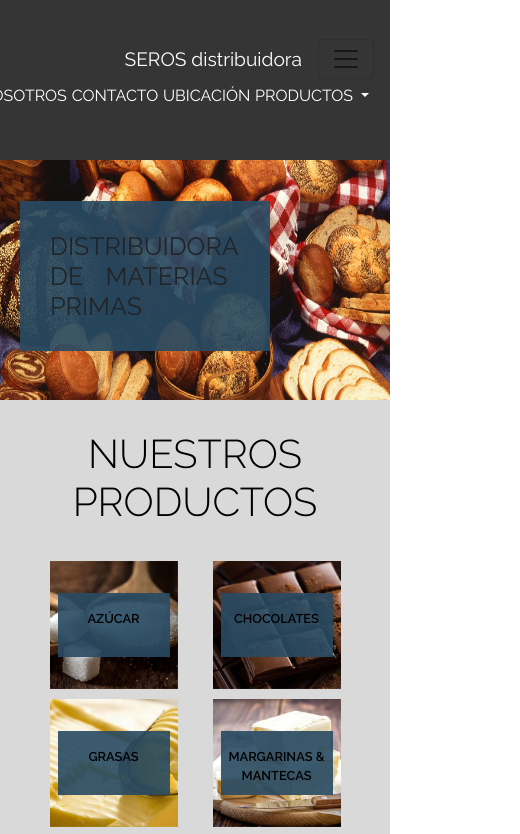
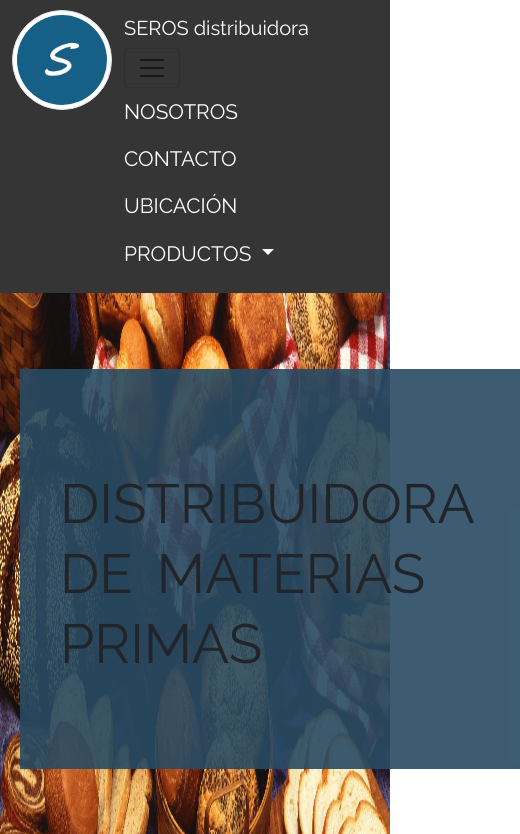
Before and after one commit to MABermudez/SEROSdistribuidora, a plain HTML site: page index.html in a window 390 px wide. Shown: the top 834 px of the page, 520 px wide, since content can reach past the window. Drawn offline with nearby package versions, Linux system fonts and the light colour scheme.

Commit message:
Agregue SASS al index

```diff
--- /dev/null
+++ b/css/style.css
@@ -0,0 +1,111 @@
+* {
+  margin: 0;
+  padding: 0;
+  box-sizing: border-box; }
+
+body {
+  font-family: 'Raleway', sans-serif; }
+
+.header {
+  background-color: #353535; }
+  .header .header__div, .header .d-flex {
+    justify-content: space-around; }
+    .header .header__div .header__img, .header .d-flex .header__img {
+      display: inline-block;
+      width: 100px;
+      height: 100px;
+      margin: 10px 0px;
+      border-radius: 85%; }
+    .header .header__div .header__nav, .header .d-flex .header__nav {
+      font-size: 1.3em; }
+      .header .header__div .header__nav .navbar-brand, .header .header__div .header__nav .nav-link, .header .d-flex .header__nav .navbar-brand, .header .d-flex .header__nav .nav-link {
+        color: white; }
+      .header .header__div .header__nav .nav-item .dropdown-menu, .header .d-flex .header__nav .nav-item .dropdown-menu {
+        background-color: #353535; }
+        .header .header__div .header__nav .nav-item .dropdown-menu .dropdown-item, .header .d-flex .header__nav .nav-item .dropdown-menu .dropdown-item {
+          color: white; }
+  .header .header__div2 {
+    display: flex;
+    flex-direction: row;
+    align-items: center;
+    justify-content: space-between;
+    padding-left: 0rem;
+    padding-right: 0rem; }
+    .header .header__div2 .header__imgen {
+      height: 35em;
+      width: 100%; }
+    .header .header__div2 .header__h2 {
+      height: 400px;
+      width: 500px;
+      font-size: 55px;
+      position: absolute;
+      left: 20px;
+      background-color: rgba(40, 75, 99, 0.9);
+      letter-spacing: 0px;
+      word-spacing: 10px;
+      line-height: 70px;
+      font-weight: normal;
+      padding: 100px 40px; }
+
+.main {
+  background-color: #D9D9D9; }
+  .main .main__section .main__h1 {
+    color: black;
+    padding: 1.3em 0em;
+    margin-bottom: 0em;
+    font-size: 3rem; }
+  .main .main__section1 .margin {
+    margin-bottom: 5rem; }
+  .main .main__section1 .main__section2 {
+    align-items: flex-end; }
+  .main .main__section1 .main__section3 {
+    align-items: flex-start; }
+  .main .main__section1 .main__div {
+    display: flex;
+    justify-content: center;
+    align-items: center;
+    padding: 5px;
+    width: 200px; }
+    .main .main__section1 .main__div .main__enlace {
+      position: absolute;
+      background-color: rgba(40, 75, 99, 0.9);
+      width: 170px;
+      height: 60px;
+      font-size: 15px;
+      text-decoration: none;
+      color: black;
+      text-align: center;
+      font-weight: bolder;
+      padding-top: 15px; }
+    .main .main__section1 .main__div .main__enlace:hover {
+      cursor: pointer;
+      animation: productos 1.1s; }
+
+@keyframes productos {
+  50% {
+    font-size: 17px;
+    width: 180px;
+    height: 65px; } }
+
+.footer {
+  background-color: #353535; }
+  .footer .footer__div {
+    padding-top: 2rem;
+    padding-bottom: 1.5rem; }
+    .footer .footer__div .footer__ul {
+      list-style-type: none;
+      justify-content: center; }
+      .footer .footer__div .footer__ul li {
+        transition-duration: 0.7s;
+        transition-property: all; }
+        .footer .footer__div .footer__ul li .footer__icono {
+          font-size: 2rem;
+          text-decoration: none;
+          color: white;
+          padding-right: 1.2rem; }
+      .footer .footer__div .footer__ul .li:hover {
+        transform: scale(1.2); }
+    .footer .footer__div .footer__parrafo {
+      font-size: 1em;
+      color: white;
+      text-align-last: center; }
--- a/index.html
+++ b/index.html
@@ -13,7 +13,7 @@
     <link rel="shortcut icon" href="./Images/favicon.jpg" />
     <script src="https://kit.fontawesome.com/8033048fdb.js" crossorigin="anonymous"></script>
     <link href="https://cdn.jsdelivr.net/npm/bootstrap@5.1.3/dist/css/bootstrap.min.css" rel="stylesheet" integrity="sha384-1BmE4kWBq78iYhFldvKuhfTAU6auU8tT94WrHftjDbrCEXSU1oBoqyl2QvZ6jIW3" crossorigin="anonymous">
-    <link rel="stylesheet" href="./css/estilos.css" />
+    <link rel="stylesheet" href="./css/style.css" />
     <link href="https://unpkg.com/aos@2.3.1/dist/aos.css" rel="stylesheet">
     <title>SEROSdistribuidora</title>
 </head>
@@ -70,13 +70,13 @@
     </header>
     <main class="main">
         <div class="container-fluid">
-            <section>
+            <section class="main__section">
                 <div>
                     <h1 class="main__h1 h1 display-5 text-center">NUESTROS PRODUCTOS</h1>
                 </div>
             </section>
-            <section class="row main__section">
-                <div class="col-4 col-md-3 d-flex flex-column bd-highlight main__section1" >
+            <section class="row main__section1">
+                <div class="col-4 col-md-3 d-flex flex-column bd-highlight main__section2" >
                     <div class="main__div container">
                         <img class="main__img" src="./Images/Azucar.jpg" alt="Azúcar" />
                         <a class="main__enlace" href="file:///C:/Users/Jorge/Desktop/PROYECTO/pages/productos.html#azucar">AZÚCAR</a>
@@ -118,7 +118,7 @@
                         <a class="main__enlace" href="file:///C:/Users/Jorge/Desktop/PROYECTO/pages/productos.html#pulpas&jaleas">PULPAS & JALEAS</a>
                     </div>
                 </div>
-                <div class="col-4 col-md-3 d-flex flex-column bd-highlight main__section2">
+                <div class="col-4 col-md-3 d-flex flex-column bd-highlight main__section3">
                     <div class="main__div container">
                         <img class="main__img" src="./Images/Esencias.jpg" alt="Esencias"/>
                         <a class="main__enlace" href="file:///C:/Users/Jorge/Desktop/PROYECTO/pages/productos.html#esencias">ESENCIAS</a>
@@ -138,8 +138,8 @@
     <footer class="footer">
         <div class="container-fluid footer__div">
             <ul class="d-flex flex-row bd-highlight footer__ul">
-                <li><i><a href="" class="fab fa-whatsapp"></a></i></li>
-                <li><i><a href="https://www.facebook.com/SEROS-distribuidora-105852644797057" class="fab fa-facebook-f"></a></i></li>
+                <li><i><a href="" class="fab fa-whatsapp footer__icono"></a></i></li>
+                <li><i><a href="https://www.facebook.com/SEROS-distribuidora-105852644797057" class="fab fa-facebook-f footer__icono"></a></i></li>
             </ul>
             <p class="footer__parrafo" >Copyright</p>
         </div>
--- /dev/null
+++ b/scss/main.scss
@@ -0,0 +1,11 @@
+*{
+    margin: 0;
+    padding: 0;
+    box-sizing: border-box;
+}
+body {
+    font-family: 'Raleway', sans-serif;
+}
+
+// importaciones
+@import './secciones/index'
--- /dev/null
+++ b/scss/secciones/_index.scss
@@ -0,0 +1,150 @@
+.header{
+    background-color: #353535;
+    .header__div, .d-flex{
+        justify-content: space-around;
+        .header__img{
+            display: inline-block;
+            width: 100px;
+            height: 100px;
+            margin: 10px 0px;
+            border-radius: 85%;
+        }
+        .header__nav {
+            font-size: 1.3em;
+            .navbar-brand, .nav-link {
+                color: white;
+            }
+            .nav-item {
+                .dropdown-menu {
+                    background-color: #353535;
+                    .dropdown-item {
+                        color: white;
+                    }
+                }
+            }
+        }
+    }
+    .header__div2 {
+        display: flex;
+        flex-direction: row;
+        align-items: center;
+        justify-content: space-between;
+        padding-left: 0rem;
+        padding-right: 0rem;
+        .header__imgen {
+            height: 35em;
+            width: 100%;
+        }
+        .header__h2{
+            height: 400px;
+            width: 500px;
+            font-size: 55px;
+            position: absolute;
+            left: 20px;
+            background-color:rgba(40, 75, 99, 0.9);
+            letter-spacing: 0px;
+            word-spacing: 10px;
+            line-height: 70px;
+            font-weight: normal;
+            padding: 100px 40px;
+        }
+    }
+}
+.main {
+    background-color: #D9D9D9;
+    .main__section {
+        .main__h1{
+            color: black;
+            padding: 1.3em 0em;
+            margin-bottom: 0em;
+            font-size: 3rem;
+        }
+    }
+    .main__section1 {
+        .margin{
+            margin-bottom: 5rem;
+        }
+        .main__section2 {
+            align-items: flex-end;
+        }
+        .main__section3 {
+            align-items: flex-start;
+        }
+        .main__div {
+            display: flex;
+            justify-content: center;
+            align-items: center;
+            padding: 5px;
+            width: 200px;
+            .main__enlace {
+                position: absolute;
+                background-color: rgba(40, 75, 99, 0.9);
+                width: 170px;
+                height: 60px;
+                font-size: 15px;
+                text-decoration: none;
+                color: black;
+                text-align: center;
+                font-weight: bolder;
+                padding-top: 15px;
+            }
+            .main__enlace:hover {
+                cursor: pointer;
+                animation: productos 1.1s;
+            }
+            @keyframes productos {
+                50% {
+                    font-size: 17px;
+                    width: 180px;
+                    height: 65px;
+                }
+            }
+        }
+    }
+}
+.footer {
+    background-color: #353535;
+    .footer__div {
+        padding-top: 2rem;
+        padding-bottom: 1.5rem;
+        .footer__ul {
+            list-style-type: none;
+            justify-content: center;
+            li {
+                transition-duration: 0.7s;
+                transition-property: all;
+                .footer__icono{
+                    font-size: 2rem;
+                    text-decoration: none;
+                    color: white;
+                    padding-right: 1.2rem;
+               }
+            }
+            .li:hover {
+                 transform: scale(1.2);
+            }
+        }
+        .footer__parrafo {
+            font-size: 1em;
+            color: white;
+            text-align-last: center;
+        }
+    }
+}
+
+
+
+// .footer__ul li i a {
+//     font-size: 2rem;
+//     text-decoration: none;
+//     color: white;
+//     padding-right: 1.2rem;
+// }
+
+// .footer__ul li:hover {
+//     transform: scale(1.2);
+// }
+// .footer__ul li {
+//     transition-duration: 0.7s;
+//     transition-property: all;
+// }
```
Also changed, not shown: pages/contacto.html (+1 -1 lines), pages/informacion.html (+1 -1 lines), pages/productos.html (+1 -1 lines), pages/ubicacion.html (+1 -1 lines), scss/secciones/_contacto.scss (added), scss/secciones/_informacion.scss (added), scss/secciones/_productos.scss (added), scss/secciones/_ubicacion.scss (added), 1 other file.
